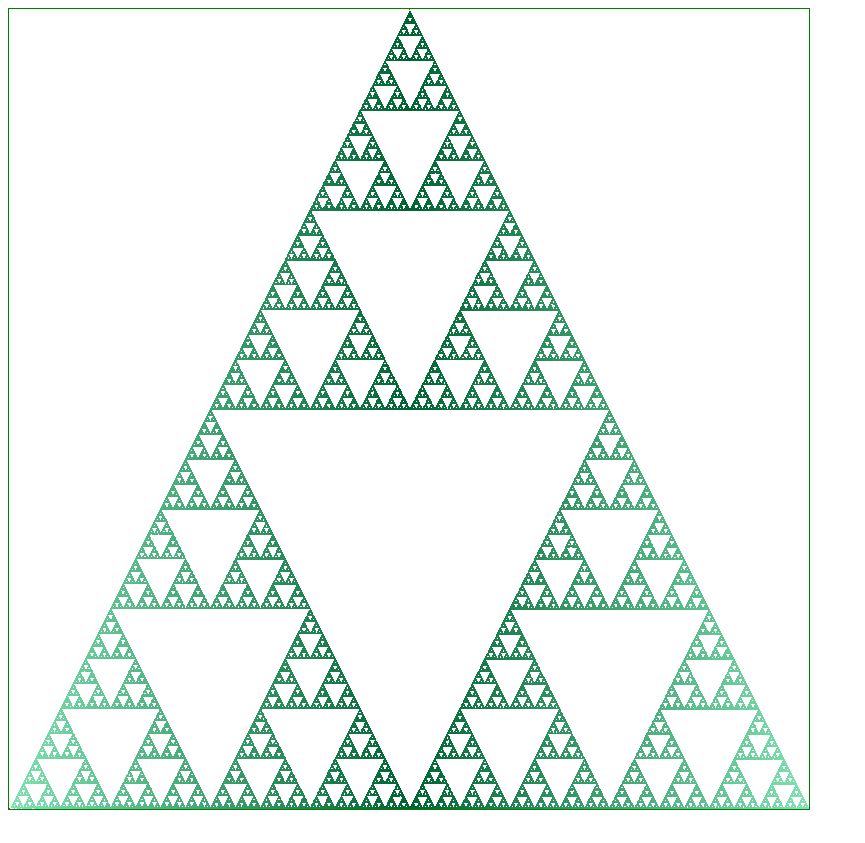
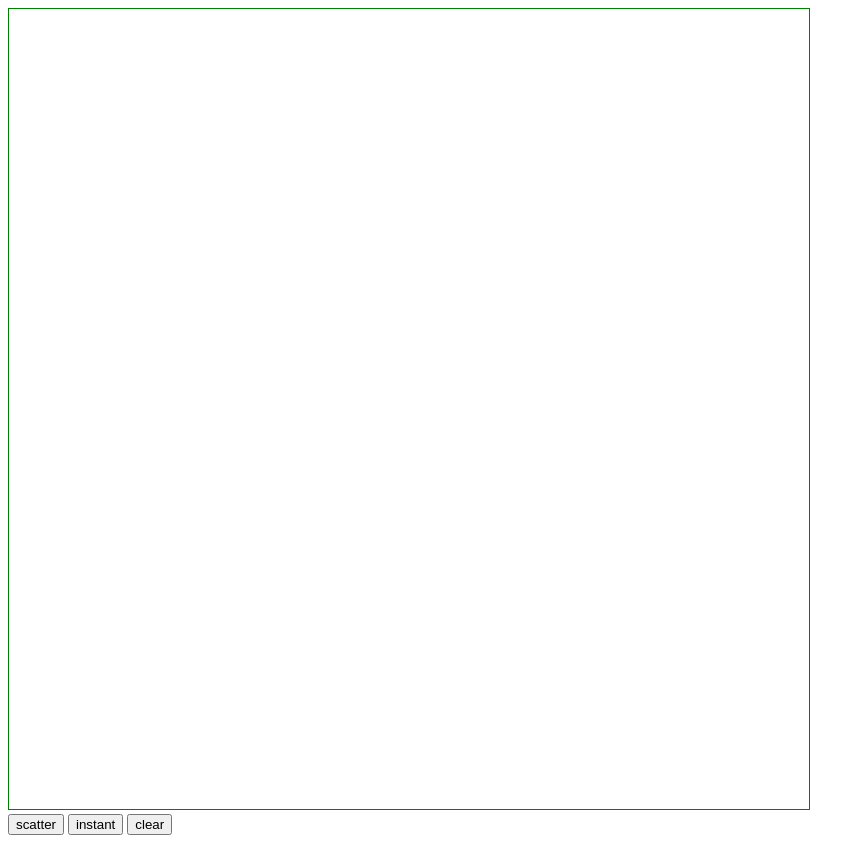
Before and after one commit to Oscarstenstad/sierpinski-generator, a plain HTML site: page index.html in a window 1280 px wide. Shown: the whole page, without its empty margins (0-865 px from the left). Before the commit the page ends 822 px from the top, so only its background shows below. Drawn offline with Linux system fonts and the light colour scheme.

Commit message:
addedd scatter, instant and clear buttons

```diff
--- a/index.html
+++ b/index.html
@@ -8,8 +8,10 @@
     <title>Document</title>
 </head>
 <body>
-    <canvas id="canvas" width="800" height="800" style="border: 1px solid green;"></canvas>
-
+    <canvas id="canvas" width="800" height="800" style="border: 1px solid green;"></canvas></br>
+    <button id="scatterBtn" onclick="drawSierpinski('scatter')">scatter</button>
+    <button id="instantBtn" onclick="drawSierpinski('instant', 1000000);">instant</button>
+    <button id="clearBtn" onclick="drawSierpinski('clear')">clear</button>
 
     <script src="main.js"></script>
 </body>
--- a/main.js
+++ b/main.js
@@ -13,6 +13,15 @@ function drawPixel (x, y, r, g, b, a) {
     canvasData.data[index + 3] = a;
 }
 
+function clearPixels () {
+    for (let i = 0; i < canvasData.data.length; i+=4){
+        canvasData.data[i] = 255;
+        canvasData.data[i + 1] = 255;
+        canvasData.data[i + 2] = 255;
+    }
+    updateCanvas();
+}
+
 function updateCanvas() {
     ctx.putImageData(canvasData, 0, 0);
 }
@@ -21,20 +30,20 @@ function initTriangle() {
     drawPixel(canvasWidth*0.5, 0, 255, 1, 1, 255);
     drawPixel(0, canvasHeight-1, 255, 1, 1, 255);
     drawPixel(canvasWidth-1, canvasHeight-1, 255, 1, 1, 255);
-
     updateCanvas();
 }
 
-function drawSierpinski(points, time) {
+function drawSierpinski(type, points) {
     initTriangle();
     var triPoint1 = [canvasHeight*0.5, 1];
     var triPoint2 = [1, canvasHeight-2];
     var triPoint3 = [canvasWidth-1, canvasHeight-1];
 
     var tmpPoint = triPoint1;
-    var tmpPointTri =triPoint2;
+    var tmpPointTri = triPoint2;
 
     function newPointGen(){
+
         var colorR = 1;
         var colorG = 1;
         var colorB = 1;
@@ -71,11 +80,31 @@ function drawSierpinski(points, time) {
         }
     }
 
-    for (let i = 0; i<points; i++) {
-        newPointGen();
+    var drawTriangle;
+    if (type == "scatter"){
+        ctx.clearRect(0, 0, canvasWidth, canvasHeight);
+        clearTimeout(drawTriangle);
+        drawTriangle = setInterval(() => { drawInterval() }, 1);
+        setTimeout(() => {
+            clearInterval(drawTriangle);
+            return;
+        }, 1000);
+
+        function drawInterval() {
+            for (let i = 0; i<100; i++){
+                newPointGen();
+            }
+            updateCanvas();
+        }
     }
-    updateCanvas();
-
+    else if(type == "instant") {
+        for (let i = 0; i<points; i++){
+            newPointGen();
+        }
+        updateCanvas();
+        return;
+    }
+    else if (type == "clear"){
+        clearPixels();
+    }
 }
-
-drawSierpinski(1000000);
```
